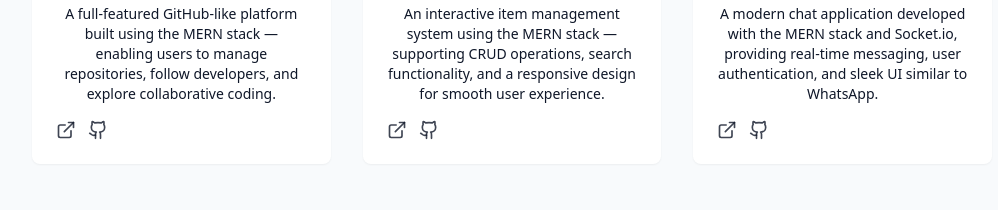
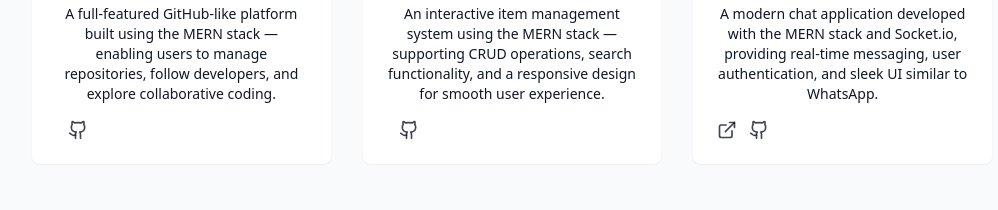
Before and after one commit to BharathiKannanBabu/My-Updated-Portfolio, a React (Vite) app: page / in a window 1280 px wide. Shown: the part 3528-3738 px from the top of the page, without its empty margins (128-1126 px from the left). Built offline with nearby package versions, Linux system fonts and the light colour scheme.

Commit message:
remove demo URLs from project entries in ProjectSection component

```diff
--- a/src/components/ProjectSection.jsx
+++ b/src/components/ProjectSection.jsx
@@ -11,7 +11,6 @@
       "A full-featured GitHub-like platform built using the MERN stack — enabling users to manage repositories, follow developers, and explore collaborative coding.",
     image: githubAppImg,
     tags: ["React", "TailwindCSS", "Express.js"],
-    demoUrl: "https://mern-github-app-gpc4.onrender.com/",
     githubUrl: "https://github.com/BharathiKannanBabu/mern-github-app",
   },
   {
@@ -21,7 +20,6 @@
       "An interactive item management system using the MERN stack — supporting CRUD operations, search functionality, and a responsive design for smooth user experience.",
     image: cttiAppImg,
     tags: ["React", "Node.js", "MongoDB"],
-    demoUrl: "https://ctti-items-stroe.onrender.com/",
     githubUrl: "https://github.com/BharathiKannanBabu/CTTI-Items-stroe",
   },
   {
@@ -87,7 +85,7 @@
                       target="_blank"
                       className="text-foreground/80 hover:text-primary transition-colors duration-300"
                     >
-                      <ExternalLink size={20} />
+                      {project.demoUrl && <ExternalLink size={20} />}
                     </a>
                     <a
                       href={project.githubUrl}
```
